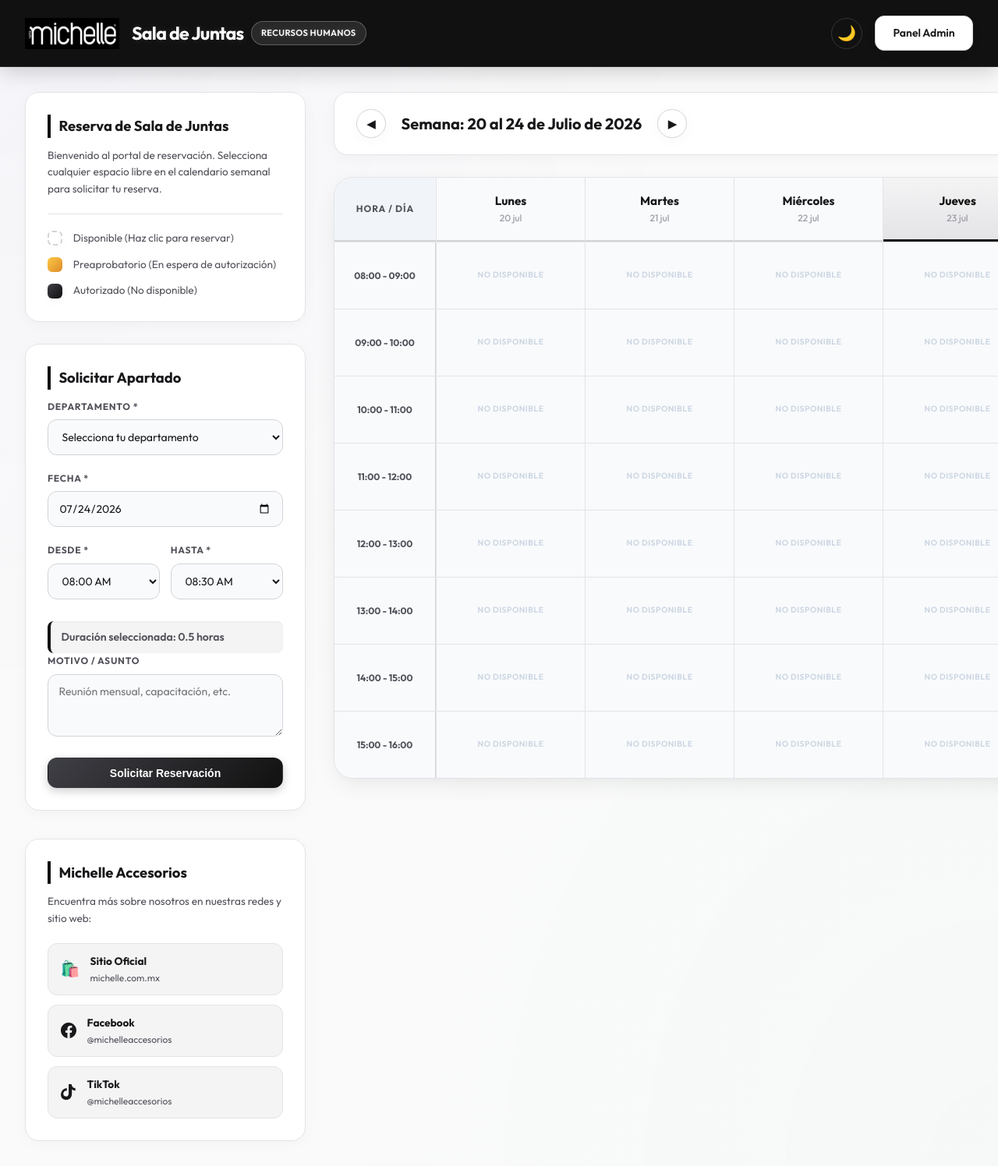
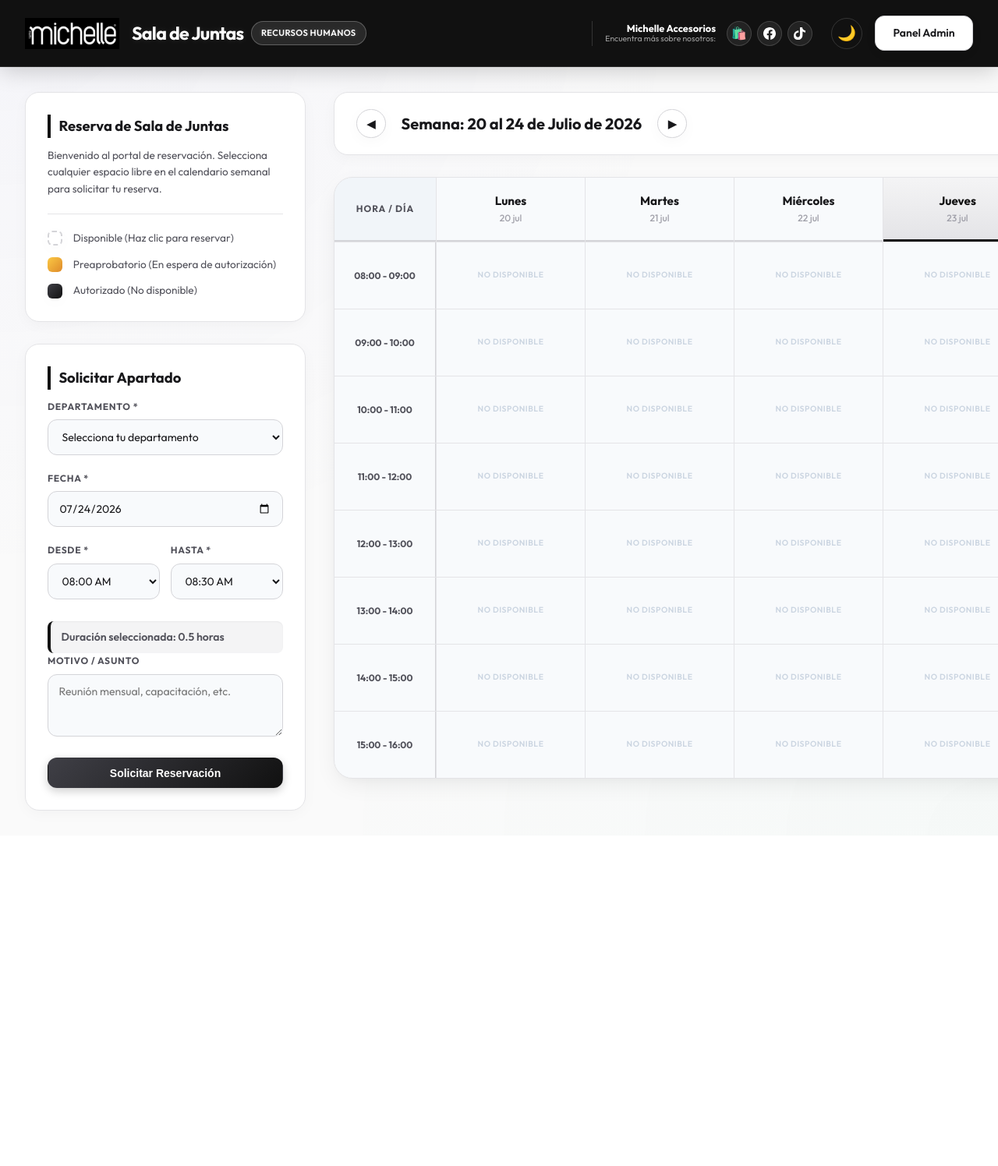
Before and after one commit to respaldosmichelle2022-ui/reservacion-sala-juntas, a Flask app: page / in a window 1280 px wide; the page is wider, and only the part inside the window is pictured. Shown: that part at 78% size. After the commit the page ends 1040 px from the top of that part, so only its background shows below. Run offline with Flask 3, Linux system fonts and the light colour scheme; data that the repository does not hold is empty.

Commit message:
Mover bloque social de Michelle al header principal de forma premium

```diff
--- a/static/css/style.css
+++ b/static/css/style.css
@@ -1186,76 +1186,97 @@ body, header, aside, section, main, div, input, select, textarea, button, table,
     border-bottom-color: var(--primary-color) !important;
 }
 
-/* Redes Sociales y Enlaces */
-.card-social {
-    margin-top: 0.5rem;
-}
-
-.social-links {
-    display: flex;
-    flex-direction: column;
-    gap: 0.75rem;
-}
-
-.social-item {
+/* Redes Sociales en Cabecera */
+.header-social-block {
     display: flex;
     align-items: center;
     gap: 0.85rem;
-    padding: 0.75rem 1rem;
-    border-radius: var(--radius-md);
-    border: 1px solid var(--border-color);
+    border-left: 1px solid rgba(255, 255, 255, 0.15);
+    padding-left: 1rem;
+    margin-right: 0.5rem;
+}
+
+.header-social-info {
+    display: flex;
+    flex-direction: column;
+    text-align: right;
+}
+
+.header-social-title {
+    font-size: 0.8rem;
+    font-weight: 700;
+    color: #ffffff;
+    line-height: 1.2;
+}
+
+.header-social-desc {
+    font-size: 0.65rem;
+    color: rgba(255, 255, 255, 0.6);
+    line-height: 1.2;
+}
+
+.header-social-links {
+    display: flex;
+    gap: 0.45rem;
+}
+
+.header-social-item {
+    display: flex;
+    align-items: center;
+    justify-content: center;
+    width: 32px;
+    height: 32px;
+    border-radius: 50%;
+    background-color: rgba(255, 255, 255, 0.08);
+    border: 1px solid rgba(255, 255, 255, 0.15);
+    color: #ffffff;
     text-decoration: none;
-    background-color: var(--primary-light);
     transition: var(--transition-smooth);
 }
 
-.social-item:hover {
+.header-social-item:hover {
     transform: translateY(-2px);
-    border-color: var(--primary-color);
-    box-shadow: var(--shadow-soft);
+    background-color: rgba(255, 255, 255, 0.15);
+    box-shadow: 0 4px 10px rgba(0, 0, 0, 0.2);
 }
 
-.social-icon {
-    font-size: 1.25rem;
-    width: 24px;
-    height: 24px;
+.header-social-item.web:hover {
+    background: linear-gradient(135deg, #6366f1, #10b981) !important;
+    border-color: #6366f1 !important;
+    color: #ffffff !important;
+}
+
+.header-social-item.facebook:hover {
+    background-color: #1877f2 !important;
+    border-color: #1877f2 !important;
+    color: #ffffff !important;
+}
+
+.header-social-item.tiktok:hover {
+    background-color: #ff0050 !important;
+    border-color: #ff0050 !important;
+    color: #ffffff !important;
+}
+
+.header-social-item svg {
+    width: 16px;
+    height: 16px;
+}
+
+.header-social-item span {
+    font-size: 1rem;
     display: flex;
     align-items: center;
     justify-content: center;
 }
 
-.social-icon-svg {
-    width: 20px;
-    height: 20px;
-    color: var(--text-primary);
-    transition: var(--transition-smooth);
+/* Ocultar texto en pantallas medianas/pequeñas */
+@media (max-width: 900px) {
+    .header-social-info {
+        display: none;
+    }
+    .header-social-block {
+        border-left: none;
+        padding-left: 0;
+    }
 }
-
-.social-info {
-    display: flex;
-    flex-direction: column;
-}
-
-.social-title {
-    font-size: 0.85rem;
-    font-weight: 700;
-    color: var(--text-primary);
-}
-
-.social-desc {
-    font-size: 0.75rem;
-    color: var(--text-secondary);
-}
-
-/* Efectos de Hover con colores de marca */
-.social-item.web:hover {
-    background: linear-gradient(135deg, rgba(99, 102, 241, 0.05) 0%, rgba(16, 185, 129, 0.05) 100%);
-}
-
-.social-item.facebook:hover .social-icon-svg {
-    color: #1877f2;
-}
-
-.social-item.tiktok:hover .social-icon-svg {
-    color: #ff0050;
-}
--- a/templates/index.html
+++ b/templates/index.html
@@ -15,6 +15,28 @@
                 <h1>Sala de Juntas <span class="badge badge-rh">Recursos Humanos</span></h1>
             </div>
             <nav class="nav-actions" style="display: flex; align-items: center; gap: 1rem;">
+                <!-- Michelle Accesorios Social Block -->
+                <div class="header-social-block">
+                    <div class="header-social-info">
+                        <span class="header-social-title">Michelle Accesorios</span>
+                        <span class="header-social-desc">Encuentra más sobre nosotros:</span>
+                    </div>
+                    <div class="header-social-links">
+                        <a href="https://michelle.com.mx" target="_blank" rel="noopener noreferrer" class="header-social-item web" title="Sitio Web Oficial">
+                            <span>🛍️</span>
+                        </a>
+                        <a href="https://www.facebook.com/michelleaccesorios" target="_blank" rel="noopener noreferrer" class="header-social-item facebook" title="Síguenos en Facebook">
+                            <svg viewBox="0 0 24 24" fill="currentColor">
+                                <path d="M24 12.073c0-6.627-5.373-12-12-12s-12 5.373-12 12c0 5.99 4.388 10.954 10.125 11.854v-8.385H7.078v-3.47h3.047V9.43c0-3.007 1.792-4.669 4.533-4.669 1.312 0 2.686.235 2.686.235v2.953H15.83c-1.491 0-1.956.925-1.956 1.874v2.25h3.328l-.532 3.47h-2.796v8.385C19.612 23.027 24 18.062 24 12.073z"/>
+                            </svg>
+                        </a>
+                        <a href="https://www.tiktok.com/@michelleaccesorios?lang=es-419" target="_blank" rel="noopener noreferrer" class="header-social-item tiktok" title="Síguenos en TikTok">
+                            <svg viewBox="0 0 24 24" fill="currentColor">
+                                <path d="M12.525.02c1.31-.03 2.61-.01 3.91-.02.08 1.53.63 3.02 1.63 4.19 1.15 1.25 2.76 1.93 4.41 2.14v3.68c-1.74-.06-3.44-.64-4.85-1.7-.22-.17-.43-.35-.63-.54v7.45c.03 3.47-1.9 6.84-5.09 8.24-3.18 1.48-7.14.86-9.67-1.52C-.09 19.41-.63 15 1.22 11.27c1.47-3.04 4.8-5.04 8.18-4.94v3.66c-1.98-.15-4.04.75-4.99 2.5-.96 1.75-.59 4.13.92 5.46 1.52 1.35 4 1.32 5.48-.07.96-1 1.27-2.45 1.25-3.8V.02z"/>
+                            </svg>
+                        </a>
+                    </div>
+                </div>
                 <button id="btn-theme-toggle" class="btn-theme-toggle" title="Cambiar Tema">🌙</button>
                 <a href="{{ url_for('admin') }}" class="btn btn-secondary">Panel Admin</a>
             </nav>
@@ -120,39 +142,6 @@
 
                     <button type="submit" class="btn btn-primary btn-block">Solicitar Reservación</button>
                 </form>
-            </div>
-
-            <!-- Redes Sociales y Enlaces de Michelle Accesorios -->
-            <div class="card card-social">
-                <h3>Michelle Accesorios</h3>
-                <p>Encuentra más sobre nosotros en nuestras redes y sitio web:</p>
-                <div class="social-links">
-                    <a href="https://michelle.com.mx" target="_blank" rel="noopener noreferrer" class="social-item web">
-                        <span class="social-icon">🛍️</span>
-                        <div class="social-info">
-                            <span class="social-title">Sitio Oficial</span>
-                            <span class="social-desc">michelle.com.mx</span>
-                        </div>
-                    </a>
-                    <a href="https://www.facebook.com/michelleaccesorios" target="_blank" rel="noopener noreferrer" class="social-item facebook">
-                        <svg class="social-icon-svg" viewBox="0 0 24 24" fill="currentColor">
-                            <path d="M24 12.073c0-6.627-5.373-12-12-12s-12 5.373-12 12c0 5.99 4.388 10.954 10.125 11.854v-8.385H7.078v-3.47h3.047V9.43c0-3.007 1.792-4.669 4.533-4.669 1.312 0 2.686.235 2.686.235v2.953H15.83c-1.491 0-1.956.925-1.956 1.874v2.25h3.328l-.532 3.47h-2.796v8.385C19.612 23.027 24 18.062 24 12.073z"/>
-                        </svg>
-                        <div class="social-info">
-                            <span class="social-title">Facebook</span>
-                            <span class="social-desc">@michelleaccesorios</span>
-                        </div>
-                    </a>
-                    <a href="https://www.tiktok.com/@michelleaccesorios?lang=es-419" target="_blank" rel="noopener noreferrer" class="social-item tiktok">
-                        <svg class="social-icon-svg" viewBox="0 0 24 24" fill="currentColor">
-                            <path d="M12.525.02c1.31-.03 2.61-.01 3.91-.02.08 1.53.63 3.02 1.63 4.19 1.15 1.25 2.76 1.93 4.41 2.14v3.68c-1.74-.06-3.44-.64-4.85-1.7-.22-.17-.43-.35-.63-.54v7.45c.03 3.47-1.9 6.84-5.09 8.24-3.18 1.48-7.14.86-9.67-1.52C-.09 19.41-.63 15 1.22 11.27c1.47-3.04 4.8-5.04 8.18-4.94v3.66c-1.98-.15-4.04.75-4.99 2.5-.96 1.75-.59 4.13.92 5.46 1.52 1.35 4 1.32 5.48-.07.96-1 1.27-2.45 1.25-3.8V.02z"/>
-                        </svg>
-                        <div class="social-info">
-                            <span class="social-title">TikTok</span>
-                            <span class="social-desc">@michelleaccesorios</span>
-                        </div>
-                    </a>
-                </div>
             </div>
         </aside>
 
```
